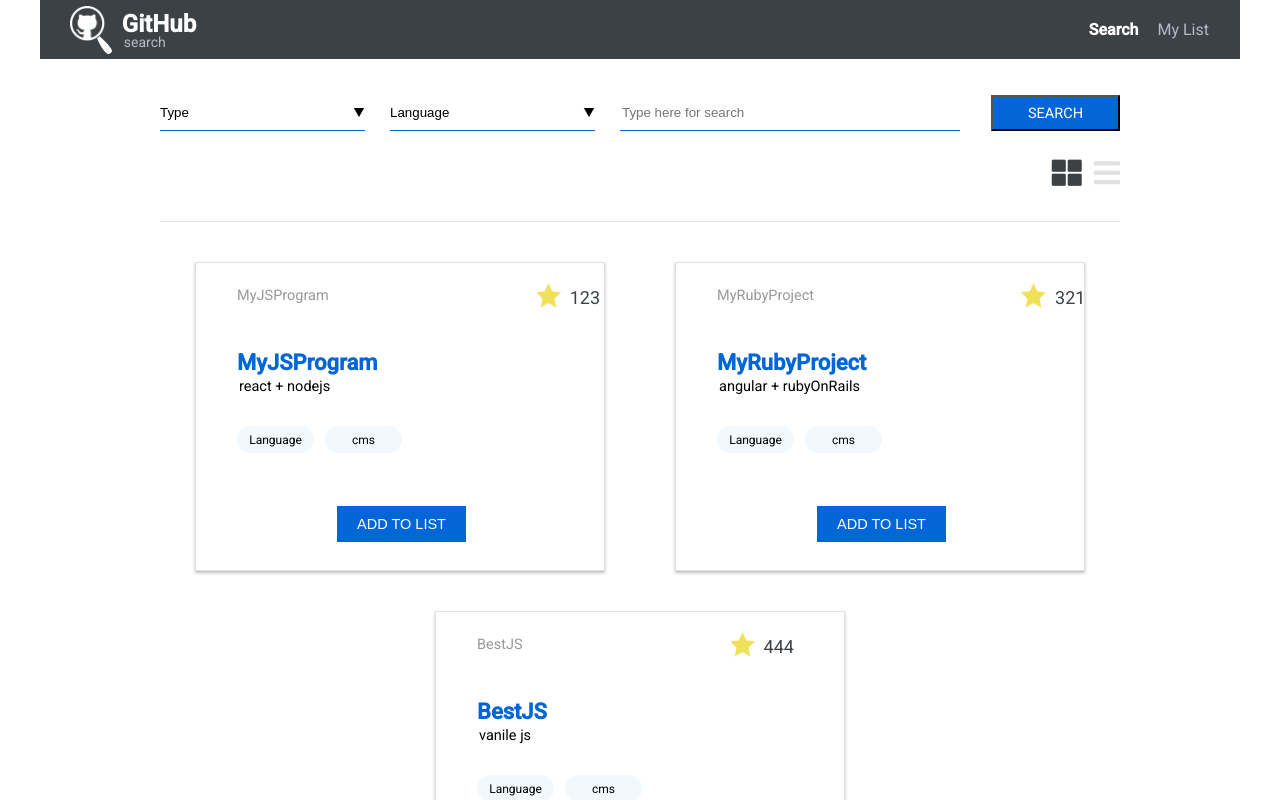
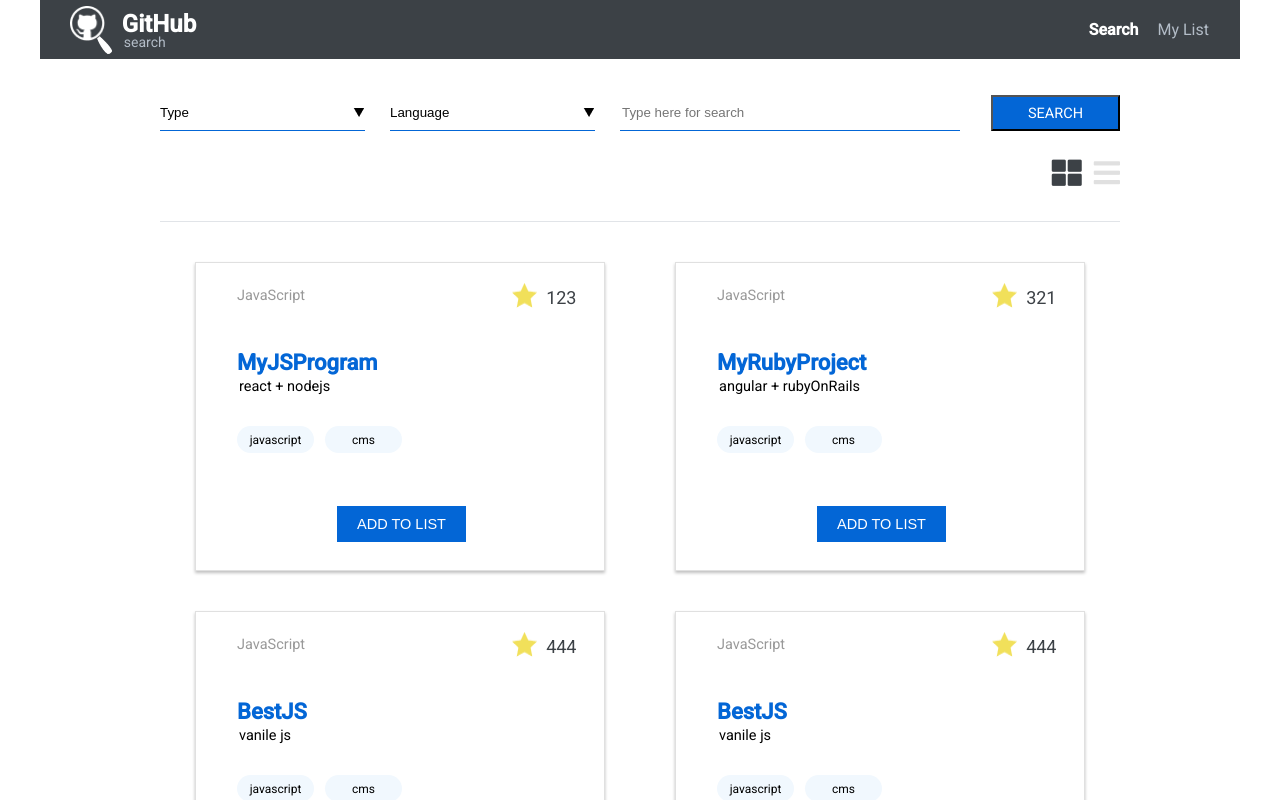
Before and after one commit to kolesnikovtgn/reactgitsearch, a React (Create React App) app: page /search in a window 1280 px wide. Shown: the top 800 px of the page. Built offline with nearby package versions, Linux system fonts and the light colour scheme.

Commit message:
Ready for approve

```diff
--- a/src/app/components/Block/Block.jsx
+++ b/src/app/components/Block/Block.jsx
@@ -6,38 +6,35 @@ import { connect } from  '../../../../node_modules/react-redux';
 class Block extends Component {
 
     render() {
-      //  const {name, description, stargazers_count} = this.state;
-      // const {changeMyListStatus} = this.props;
-      //     const {id} = this.props.data;
-
+      const {id, name, description, stargazers_count, language, langSearch, querySearch, myList} = this.props.data;
         return (
             <div className="prj container-column">
                 <div className="prj__rating container-row">
-                    <div className="prj__rating-language">{this.props.data&&this.props.data.name}</div>
+                    <div className="prj__rating-language">{language}</div>
                     <div className="prj__rating-block container-row">
                         <img className="prj__rating-block-img" src={star} alt="true" />
-                            <div className="prj__rating-block-stars">{this.props.data&&this.props.data.stargazers_count}</div>
+                            <div className="prj__rating-block-stars">{stargazers_count}</div>
                     </div>
                 </div>
                 <div className="prj__text container-column">
                     <div className="prj__text-name">
-                        {this.props.data&&this.props.data.name}
+                        {name}
                     </div>
                     <div className="prj__text-describe">
-                        {this.props.data&&this.props.data.description}
+                        {description}
                     </div>
                     <div className="prj__text-taglist container-row">
                         <div className="prj__text-taglist-tag">
-                        Language
+                            {langSearch}
                     </div>
                     <div className="prj__text-taglist-tag">
-                        cms
+                        {querySearch}
                 </div>
             </div>
     </div>
         <div className="prj__button container-column">
-            {this.props.data&&this.props.data.myList ? <button className="prj__button-delete" onClick={() => this.props.onChangeStatus(this.props.data.id)}><p className="prj__button-delete-text"> REMOVE FROM LIST</p></button>
-                : <button className="prj__button-add" onClick={() => this.props.onChangeStatus(this.props.data.id)}><p className="prj__button-add-text">ADD TO LIST</p></button> }
+            {myList ? <button className="prj__button-delete" onClick={() => this.props.onChangeStatus(id)}><p className="prj__button-delete-text"> REMOVE FROM LIST</p></button>
+                : <button className="prj__button-add" onClick={() => this.props.onChangeStatus(id)}><p className="prj__button-add-text">ADD TO LIST</p></button> }
     </div>
     </div>
 
--- a/src/app/components/List/List.jsx
+++ b/src/app/components/List/List.jsx
@@ -22,6 +22,7 @@ class List extends Component {
 
     render() {
         const isTypeProjects = this.state.isBlockType;
+        const { userData } = this.props;
 
         return (
             <div className="mainList">
@@ -34,8 +35,8 @@ class List extends Component {
                 </span>
               </div>
             <div className="mainList-projects">
-              { isTypeProjects ? this.props.userData&&this.props.userData.map((el) => <Block key={el.id} data={el}></Block>)
-                : this.props.userData&&this.props.userData.map((el) => <Line key={el.id} data={el}></Line>) }
+              { isTypeProjects ? userData.map((el) => <Block key={el.id} data={el}></Block>)
+                : userData.map((el) => <Line key={el.id} data={el}></Line>) }
             </div>
             </div>
 
--- a/src/app/components/MyRecord/MyRecord.jsx
+++ b/src/app/components/MyRecord/MyRecord.jsx
@@ -24,6 +24,7 @@ class MyRecord extends Component {
 
     render() {
         const isTypeProjects = this.state.isBlockType;
+        const { userData } = this.props;
 
         return (
             <div className="mainMyRecord">
@@ -36,8 +37,8 @@ class MyRecord extends Component {
                 </span>
                 </div>
                 <div className="mainMyRecord-projects">
-                    { isTypeProjects ? this.props.userData&&this.props.userData.filter(item => item.myList === true).map((el) => <Block key={el.id} data={el}></Block>)
-                        : this.props.userData&&this.props.userData.filter(item => item.myList === true).map((el) => <Line key={el.id} data={el}></Line>) }
+                    { isTypeProjects ? userData.filter(item => item.myList === true).map((el) => <Block key={el.id} data={el}></Block>)
+                        : userData.filter(item => item.myList === true).map((el) => <Line key={el.id} data={el}></Line>) }
                 </div>
             </div>
 
--- a/src/app/components/Search/Search.jsx
+++ b/src/app/components/Search/Search.jsx
@@ -5,25 +5,53 @@ import { getRepositoriesAction } from '../../../store/action';
 import List from "../List/List";
 
 class Search extends Component {
+  constructor(props) {
+    super(props);
 
-  searchRequest = () => {
-    this.props.onGetRepositories();
+    this.onChangeRep = this.onChangeRep.bind(this);
+    this.onChangeLang = this.onChangeLang.bind(this);
+    this.onChangeQuery = this.onChangeQuery.bind(this);
+
+    this.state = {
+      repositories: '',
+      language : '',
+      query: ''
     };
+  }
+
+  repositories = ['Type', 'repositories'];
+  language = ['Language', 'javascript', 'css', 'php', 'ruby', 'c++', 'python', 'c#', 'java', 'go', 'haskel'];
+
+  onChangeRep(e) {
+    this.setState({repositories: e.target.value});
+  }
+
+  onChangeLang(e) {
+    this.setState({language: e.target.value});
+  }
+
+  onChangeQuery(e) {
+    this.setState({query: e.target.value});
+  }
+
+  searchRequest = (data) => {
+    this.props.onGetRepositories(data);
+  };
+
    render() {
        return (
            <div className="mainSearch">
                <div className="search container-row">
-                <select className="search__rep">
-                  <option>Type</option>
-                  <option>repositories</option>
+                   <select className="search__rep" value={this.state.repositories} onChange={this.onChangeRep}>
+                       {this.repositories.map(item => <option key={item}>{item}</option>) }
                    </select>
-                <select className="search__lang">
-                  <option>Language</option>
-                  <option></option>
+                   <select className="search__lang" value={this.state.language} onChange={this.onChangeLang}>
+                       {this.language.map(item => <option key={item}>{item}</option>)}
                    </select>
-                <input className="search__input" placeholder="Type here for search" type="text"/>
+                   <input className="search__input" placeholder="Type here for search" type="text" value={this.state.query} onChange={this.onChangeQuery}/>
                    <div className="q">
-                  <button className="search__btn" onClick={this.searchRequest}><p className="search__btn-text">SEARCH</p></button>
+                       <button className="search__btn" onClick={() => this.searchRequest(this.state)}><p
+                           className="search__btn-text">SEARCH</p></button>
                    </div>
                </div>
                <List></List>
@@ -39,8 +67,8 @@ function mapStateToProps(state) {
 
 function mapDispatchToProps(dispatch) {
   return {
-    onGetRepositories: () => {
-      dispatch(getRepositoriesAction())
+    onGetRepositories: (data) => {
+      dispatch(getRepositoriesAction(data))
     }
   }
 }
--- a/src/store/action.js
+++ b/src/store/action.js
@@ -2,13 +2,13 @@ import axios from 'axios';
 export const GET_REPOSITORIES = 'GET_REPOSITORIES';
 export const CHANGE_MYLIST_STATUS = 'CHANGE_MYLIST_STATUS';
 
-export const getRepositoriesAction = () => dispatch => axios(
-    {   url:`https://api.github.com/search/repositories?q=cms+language:javascript`,
+export const getRepositoriesAction = (data) => dispatch => axios(
+    {   url:`https://api.github.com/search/${data.repositories}?q=${data.query}+language:${data.language}`,
         method: 'get',
         headers: { Authorization: 'Basic -u kolesnikovtgn:93e92c2a74aa92e55cc5bfd9b3728901cf2258bb' }
     })
     .then((response) => {
-        response.data.items.forEach(el => el.myList = false);
+        response.data.items.forEach(el => { el.myList = false; el.langSearch = data.language; el.querySearch = data.query; });
     dispatch({
         type: 'GET_REPOSITORIES',
         payload: response.data.items,
--- a/src/store/reducer.js
+++ b/src/store/reducer.js
@@ -8,6 +8,9 @@ const initialState = {
     {
       id: '1',
       name: 'MyJSProgram',
+      language: 'JavaScript',
+      langSearch: 'javascript',
+      querySearch: 'cms',
       description: 'react + nodejs',
       stargazers_count: '123',
       myList: false,
@@ -15,6 +18,9 @@ const initialState = {
     {
       id: '2',
       name: 'MyRubyProject',
+      language: 'JavaScript',
+      langSearch: 'javascript',
+      querySearch: 'cms',
       description: 'angular + rubyOnRails',
       stargazers_count: '321',
       myList: false,
@@ -22,10 +28,23 @@ const initialState = {
     {
       id: '3',
       name: 'BestJS',
+      language: 'JavaScript',
+      langSearch: 'javascript',
+      querySearch: 'cms',
       description: 'vanile js',
       stargazers_count: '444',
       myList: false,
     },
+    {
+      id: '4',
+      name: 'BestJS',
+      language: 'JavaScript',
+      langSearch: 'javascript',
+      querySearch: 'cms',
+      description: 'vanile js',
+      stargazers_count: '444',
+      myList: false,
+      },
   ],
 };
 
```
Also changed, not shown: src/app/components/Line/Line.jsx (+9 -8 lines). Lines whose indentation alone changed are shown as unchanged.
